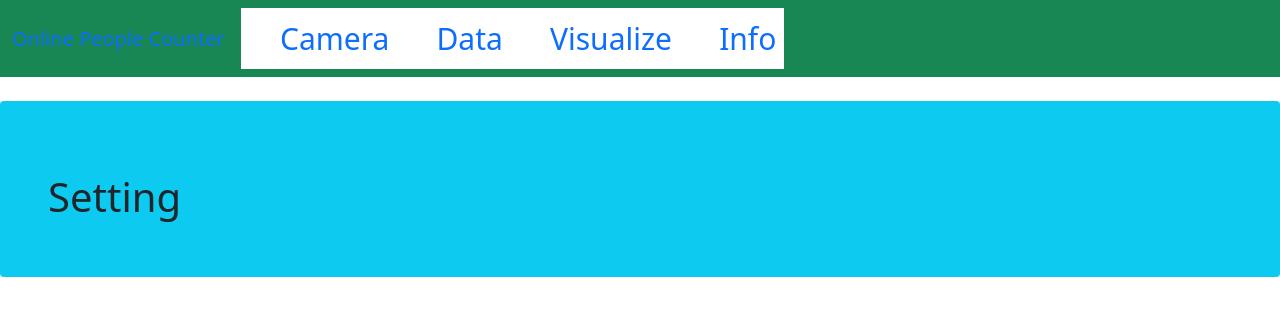
After one commit to tommyliu313/shapeitproject, a Flask app: template app/templates/page/setting.html in a window 1280 px wide. The commit adds this page. Shown: the top 316 px of the page. Run offline with Flask 2, Linux system fonts and the light colour scheme; the template is opened without the code that fills it, so the values that code supplies are empty; some libraries are stand-ins or nearby versions; some web fonts are replaced.

Commit message:
20221208 0450

```diff
--- a/app.py
+++ b/app.py
@@ -30,7 +30,7 @@ def gen_frames():
 #def recognize_face():
 
 def draw_rentangle():
-    cv2.drawRentangle()
+    cv2.drawRentangle((x,y))
 
 
 #detect multiple faces
--- /dev/null
+++ b/app/templates/page/setting.html
@@ -0,0 +1,8 @@
+{% include 'necessaries/navbar.html' %}
+{% block content %}
+<div class="mt-4 p-5 bg-info text-black rounded">
+    <i class="fa-solid fa-gear"></i>
+    <h1>Setting</h1></div>
+
+
+{% endblock %}
--- a/app/templates/page/visualizedata.html
+++ b/app/templates/page/visualizedata.html
@@ -1,8 +1,10 @@
 {% include 'necessaries/navbar.html' %}
 {% block content %}
 <div class="mt-4 p-5 bg-warning text-black rounded">
+    <i class="fa-solid fa-chart-column"></i>
     <h1>Data Visualization</h1></div>
-    <table border='1' class='table table-success table-border table-striped table-repsonsive'>
+
+    <table border='1' class='table table-success table-border table-striped table-responsive'>
         <thead><tr><th scope='col'>Record ID</th><th scope='col'>Market Name</th>
     <th scope='col'>Region</th> <th scope='col'>Market District</th>
     <th scope='col'>Market Address</th><th scope='col' colspan='2'>Market Contact</th>
```
Also changed, not shown: app/templates/page/index.html (+6 -6 lines), readme.md.
